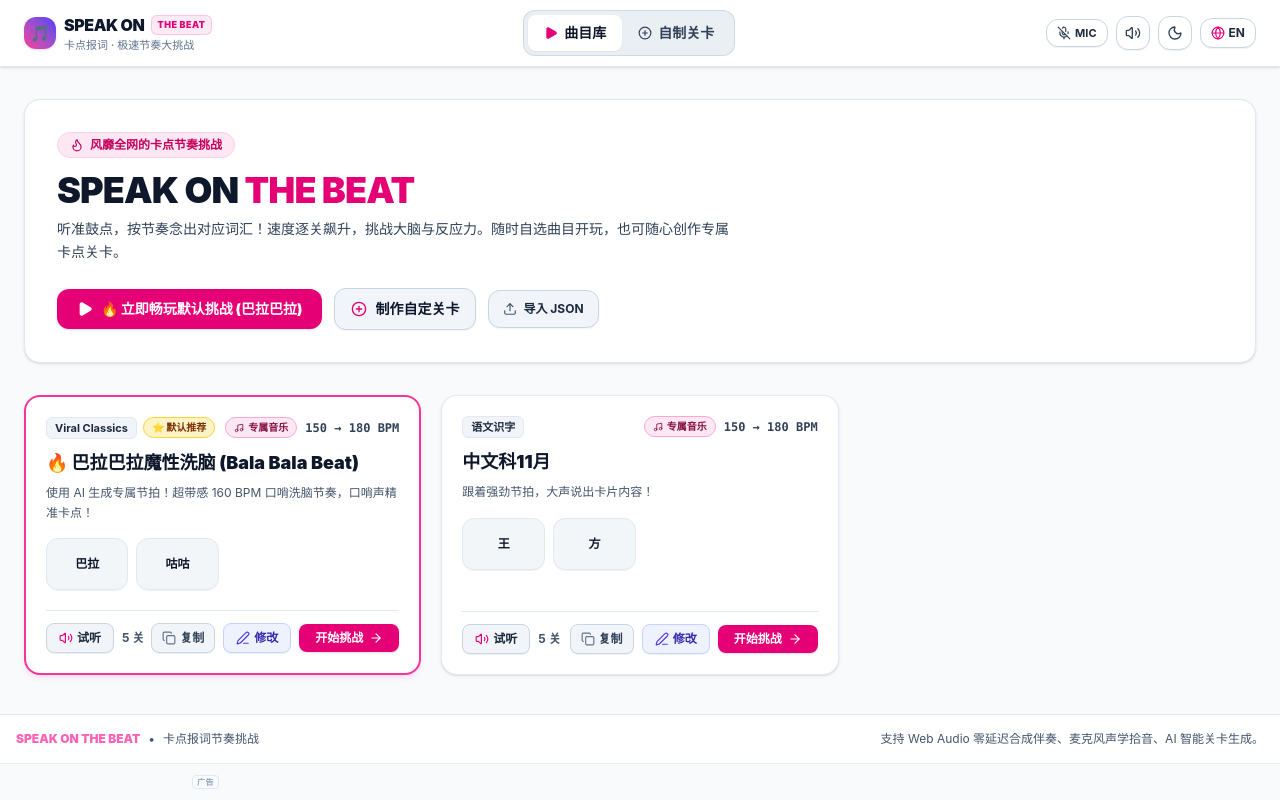
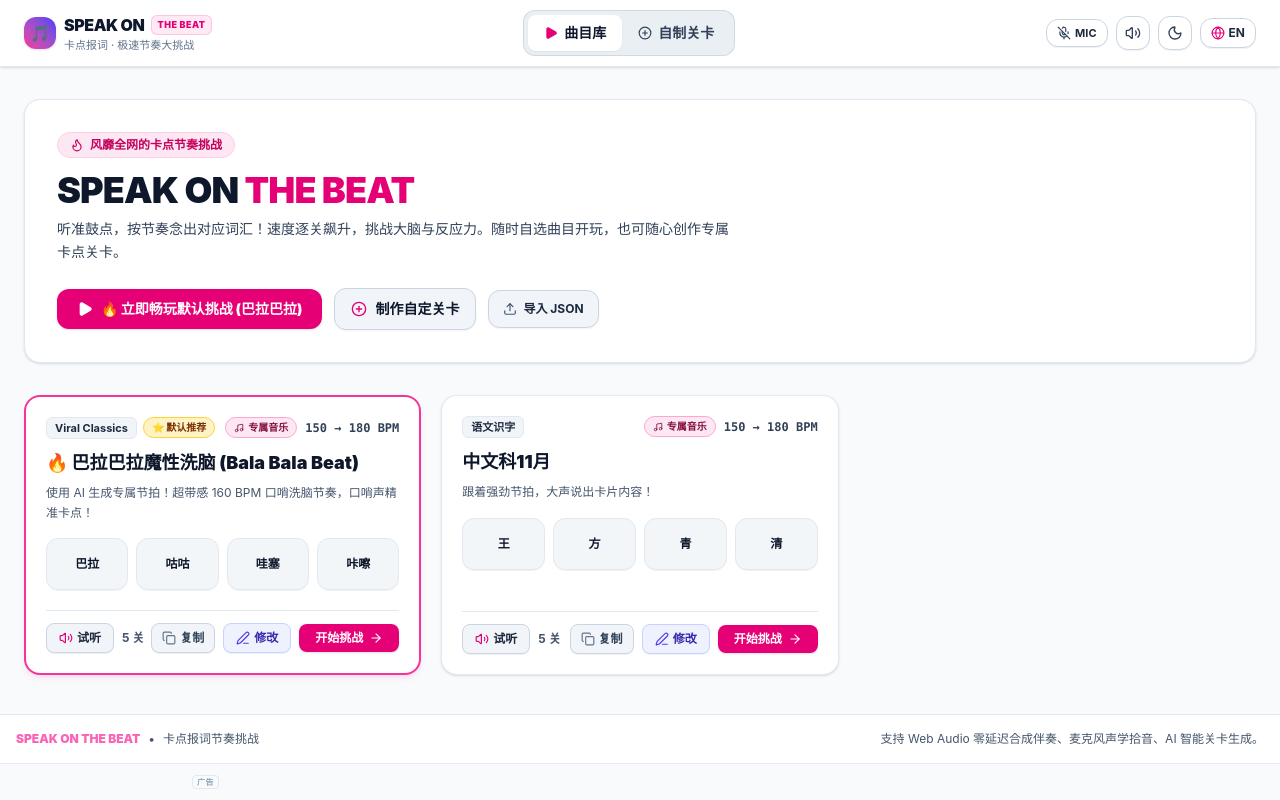
Before and after one commit to monkeypark/say_the_word, a React (Vite) app: page / in a window 1280 px wide. Built offline with nearby package versions, Linux system fonts and the light colour scheme; no server answers.

Commit message:
feat: set all games to fixed 5 rounds with progressive card count (2, 3, 4, 5, 6 words)

```diff
--- a/server.ts
+++ b/server.ts
@@ -29,7 +29,7 @@ app.post('/api/generate-challenge', async (req, res) => {
       });
     }
 
-    const { prompt, language = 'zh-CN', roundsCount = 4, startBpm = 160, cardsPerRound = 4, textOnly = false } = req.body;
+    const { prompt, language = 'zh-CN', roundsCount = 5, startBpm = 150, textOnly = true } = req.body;
 
     if (!prompt || typeof prompt !== 'string') {
       return res.status(400).json({ error: 'Prompt is required' });
@@ -38,11 +38,11 @@ app.post('/api/generate-challenge', async (req, res) => {
     const ai = new GoogleGenAI({ apiKey });
 
     const systemPrompt = `You are a rhythm game designer for the viral party game "Speak on the Beat".
-Create a fun, rhythmic, catchy challenge with ${roundsCount} rounds based on the topic: "${prompt}".
+Create a fun, rhythmic, catchy challenge with 5 progressive rounds based on the topic: "${prompt}".
 Target language: ${language === 'zh-CN' ? 'Chinese (Simplified)' : 'English'}.
 Rules:
-1. Each round has EXACTLY ${cardsPerRound} cards.
-2. ${textOnly ? 'PURE TEXT MODE: Do not include emojis. Focus on bold, rhythmic phrases, idioms, or rhyming words.' : 'Words can have an emoji.'}
+1. There are EXACTLY 5 rounds with progressive card count: Round 1 has 2 cards, Round 2 has 3 cards, Round 3 has 4 cards, Round 4 has 5 cards, Round 5 has 6 cards.
+2. ${textOnly ? 'PURE TEXT MODE: Do not include emojis or subtexts. Focus on bold, rhythmic single words or short phrases.' : 'Words can have an emoji.'}
 3. Words should be punchy, rhythmic, easy to shout on the beat (1-4 syllables/characters).
 4. The tempo starts at ${startBpm} BPM and increases each round (e.g. +15 to +20 BPM per round).
 5. Each card needs:
--- a/src/App.tsx
+++ b/src/App.tsx
@@ -9,7 +9,7 @@ import { GameBoard } from './components/GameBoard';
 import { ChallengeList } from './components/ChallengeList';
 import { ChallengeCreator } from './components/ChallengeCreator';
 import { DEFAULT_CHALLENGES, VIRAL_CLASSICS_MUSIC } from './data/defaultChallenges';
-import { Challenge } from './types/game';
+import { Challenge, RoundConfig, CardItem } from './types/game';
 import { soundEngine } from './services/soundEngine';
 import { AdService } from './services/adService';
 import { AdBanner } from './components/AdBanner';
@@ -74,6 +74,42 @@ export default function App() {
           // Merge custom challenges, replacing default ones with the same ID if necessary
           const merged = [...DEFAULT_CHALLENGES];
           parsed.forEach((custom: Challenge) => {
+            // Do not override built-in default challenges from localStorage
+            if (DEFAULT_CHALLENGES.some(dc => dc.id === custom.id)) {
+              return;
+            }
+
+            const pool = (custom.cardPool && custom.cardPool.length > 0)
+              ? custom.cardPool
+              : (custom.rounds?.[0]?.cards || []);
+
+            const targetRoundCounts = [2, 3, 4, 5, 6];
+            const baseRounds = (custom.rounds && custom.rounds.length > 0) ? custom.rounds : [];
+            const fiveRounds: RoundConfig[] = targetRoundCounts.map((neededCards, rIdx) => {
+              const existingRound = baseRounds[rIdx];
+              const roundBpm = existingRound?.bpm || (150 + rIdx * 5);
+              const roundName = existingRound?.name || (language === 'zh' ? `第 ${rIdx + 1} 关 (${neededCards} 词 · ${roundBpm} BPM)` : `Round ${rIdx + 1} (${neededCards} words · ${roundBpm} BPM)`);
+              const basePool = pool.length > 0 ? pool : [{ id: 'c1', word: '词语' }];
+              const cards: CardItem[] = [];
+              for (let i = 0; i < neededCards; i++) {
+                const card = basePool[i % basePool.length];
+                cards.push({
+                  ...card,
+                  id: `${card.id || 'c'}-r${rIdx + 1}-${i}`,
+                  emoji: undefined,
+                  subtext: undefined,
+                });
+              }
+              return {
+                roundNumber: rIdx + 1,
+                name: roundName,
+                bpm: roundBpm,
+                loopCount: 2,
+                cardCount: neededCards,
+                cards,
+              };
+            });
+
             // Ensure every challenge uses beat.mp3 as universal game music
             const sanitized: Challenge = {
               ...custom,
@@ -86,20 +122,12 @@ export default function App() {
               audioLoopEndSec: 5.251,
               baseBpm: 182.8,
               introStyle: 'quick_8',
-              cardPool: (custom.cardPool || []).map(c => ({
+              cardPool: pool.map(c => ({
                 ...c,
                 emoji: undefined,
                 subtext: undefined,
               })),
-              rounds: (custom.rounds || []).map(r => ({
-                ...r,
-                bpm: r.bpm || 160,
-                cards: (r.cards || []).map(c => ({
-                  ...c,
-                  emoji: undefined,
-                  subtext: undefined,
-                })),
-              })),
+              rounds: fiveRounds,
             };
             const idx = merged.findIndex(c => c.id === sanitized.id);
             if (idx !== -1) {
--- a/src/components/ChallengeCreator.tsx
+++ b/src/components/ChallengeCreator.tsx
@@ -358,31 +358,58 @@ export const ChallengeCreator: React.FC<ChallengeCreatorProps> = ({
         : defaultTrack?.cardPool || []
   );
 
-  // Step 2: Levels State - Default to match Bala Bala Beat levels
+  // Step 2: Levels State - Default 5 rounds (2, 3, 4, 5, 6 words)
   const [rounds, setRounds] = useState<RoundConfig[]>(
     initialChallenge?.rounds?.map((r, idx) => ({
       ...r,
       roundNumber: idx + 1,
-      cardCount: r.cardCount !== undefined ? r.cardCount : (r.cards?.length || 8),
+      cardCount: r.cardCount !== undefined ? r.cardCount : (idx + 2),
       loopCount: 2,
     })) || [
       {
         roundNumber: 1,
-        name: language === 'zh' ? '第 1 关: 慢速试温' : 'Level 1: Warmup',
+        name: language === 'zh' ? '第 1 关: 双词试温 (150 BPM)' : 'Round 1: Warmup (150 BPM)',
+        bpm: 150,
+        loopCount: 2,
+        textOnly: false,
+        cards: [],
+        cardCount: 2,
+      },
+      {
+        roundNumber: 2,
+        name: language === 'zh' ? '第 2 关: 三连卡点 (160 BPM)' : 'Round 2: Triplet (160 BPM)',
         bpm: 160,
         loopCount: 2,
         textOnly: false,
-        cards: defaultTrack?.rounds?.[0]?.cards || [],
-        cardCount: 8,
+        cards: [],
+        cardCount: 3,
       },
       {
-        roundNumber: 2,
-        name: language === 'zh' ? '第 2 关: 节奏拉满' : 'Level 2: Speed Up',
-        bpm: 160,
+        roundNumber: 3,
+        name: language === 'zh' ? '第 3 关: 四拍渐进 (165 BPM)' : 'Round 3: Quad Beat (165 BPM)',
+        bpm: 165,
         loopCount: 2,
         textOnly: false,
-        cards: defaultTrack?.rounds?.[1]?.cards || [],
-        cardCount: 8,
+        cards: [],
+        cardCount: 4,
+      },
+      {
+        roundNumber: 4,
+        name: language === 'zh' ? '第 4 关: 五词连击 (170 BPM)' : 'Round 4: Fast Five (170 BPM)',
+        bpm: 170,
+        loopCount: 2,
+        textOnly: false,
+        cards: [],
+        cardCount: 5,
+      },
+      {
+        roundNumber: 5,
+        name: language === 'zh' ? '第 5 关: 六连终极 (180 BPM)' : 'Round 5: Six Speed (180 BPM)',
+        bpm: 180,
+        loopCount: 2,
+        textOnly: false,
+        cards: [],
+        cardCount: 6,
       },
     ]
   );
@@ -645,7 +672,7 @@ export const ChallengeCreator: React.FC<ChallengeCreatorProps> = ({
 
     let accumulatedCards: CardItem[] = [];
     const builtRounds: RoundConfig[] = rounds.map((r, idx) => {
-      const targetCount = r.cardCount !== undefined ? r.cardCount : 4;
+      const targetCount = r.cardCount !== undefined ? r.cardCount : (idx + 2);
 
       if (idx === 0) {
         const poolCopy = [...pool];
--- a/src/components/ChallengeList.tsx
+++ b/src/components/ChallengeList.tsx
@@ -122,7 +122,7 @@ export const ChallengeList: React.FC<ChallengeListProps> = ({
         {challenges.map((item) => {
           const firstBpm = item.rounds[0]?.bpm || 160;
           const lastBpm = item.rounds[item.rounds.length - 1]?.bpm || 180;
-          const sampleCards = item.rounds[0]?.cards || [];
+          const sampleCards = (item.cardPool && item.cardPool.length > 0) ? item.cardPool : (item.rounds[0]?.cards || []);
           const isDefaultTrack = item.id === 'bala-bala-challenge';
 
           return (
--- a/src/components/GameBoard.tsx
+++ b/src/components/GameBoard.tsx
@@ -345,7 +345,8 @@ export const GameBoard: React.FC<GameBoardProps> = ({
     // Only shuffle and set cards if starting a new round (demo phase)
     if (phase === 'demo') {
       const pool = roundToPlay.cards?.length ? roundToPlay.cards : (challenge.cardPool || []);
-      const initialCards = ensure8Cards(pool, shuffleCards);
+      const count = roundToPlay.cardCount || (safeTargetIdx + 2);
+      const initialCards = getCardsForRound(pool, safeTargetIdx, shuffleCards, count);
       setDisplayedCards(initialCards);
       displayedCardsRef.current = initialCards;
       setIsPreLoop(true);
@@ -839,7 +840,7 @@ export const GameBoard: React.FC<GameBoardProps> = ({
                   </span>
                 </div>
               </div>
-              <div className="grid grid-cols-4 sm:grid-cols-8 gap-2">
+              <div className={`grid gap-2 ${displayedCards.length <= 2 ? 'grid-cols-2 max-w-sm mx-auto' : displayedCards.length <= 4 ? 'grid-cols-2 sm:grid-cols-4' : 'grid-cols-3 sm:grid-cols-6'}`}>
                 {displayedCards.map((card, idx) => (
                   <div
                     key={`preview-card-${card.id || idx}-${idx}`}
@@ -940,7 +941,8 @@ export const GameBoard: React.FC<GameBoardProps> = ({
                     const newSetting = !shuffleCards;
                     setShuffleCards(newSetting);
                     const pool = currentRound.cards?.length ? currentRound.cards : (challenge.cardPool || []);
-                    const res = ensure8Cards(pool, newSetting);
+                    const count = currentRound.cardCount || (safeRoundIdx + 2);
+                    const res = getCardsForRound(pool, safeRoundIdx, newSetting, count);
                     setDisplayedCards(res);
                     displayedCardsRef.current = res;
                   }}
@@ -962,7 +964,8 @@ export const GameBoard: React.FC<GameBoardProps> = ({
                     type="button"
                     onClick={() => {
                       const pool = currentRound.cards?.length ? currentRound.cards : (challenge.cardPool || []);
-                      const res = ensure8Cards(pool, true);
+                      const count = currentRound.cardCount || (safeRoundIdx + 2);
+                      const res = getCardsForRound(pool, safeRoundIdx, true, count);
                       setDisplayedCards(res);
                       displayedCardsRef.current = res;
                     }}
```
